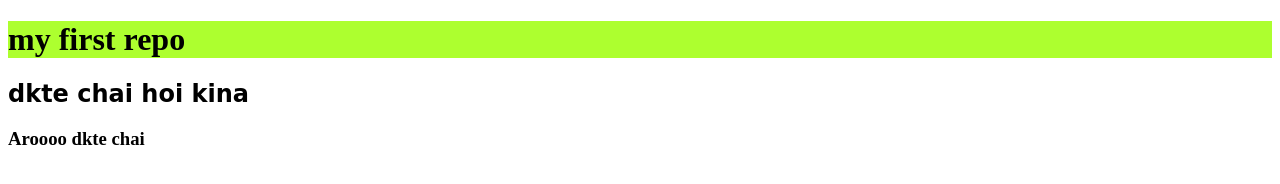
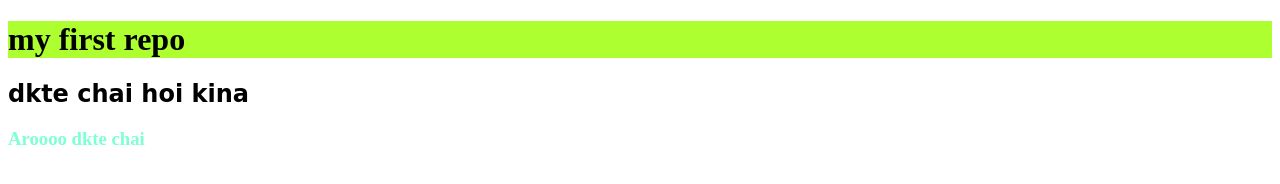
Before and after one commit to jerintanzim5/valo-lkshe-na-repo, a plain HTML site: page index.html in a window 1280 px wide. Drawn offline with Linux system fonts and the light colour scheme.

Commit message:
color change

```diff
--- a/style.css
+++ b/style.css
@@ -5,3 +5,6 @@ h2{
     font-size:400;
     font-family:cursive;
 }
+h3{
+    color:aquamarine;
+}
```
